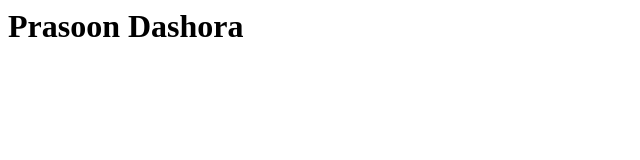
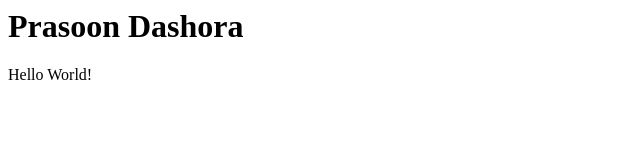
Before and after one commit to prasoond/codedocssessionpd, a plain HTML site: page index.html in a window 1280 px wide. Shown: the full height of the page, 0-640 px from the left. Drawn offline with Linux system fonts and the light colour scheme.

Commit message:
update index

```diff
--- a/index.html
+++ b/index.html
@@ -1,5 +1,6 @@
 <html>
        <body>
          <h1> Prasoon Dashora</h1>
+         <p>Hello World!</p>
        </body>
 </html>
```
Also changed, not shown: sample.html (+1 -0 lines).
